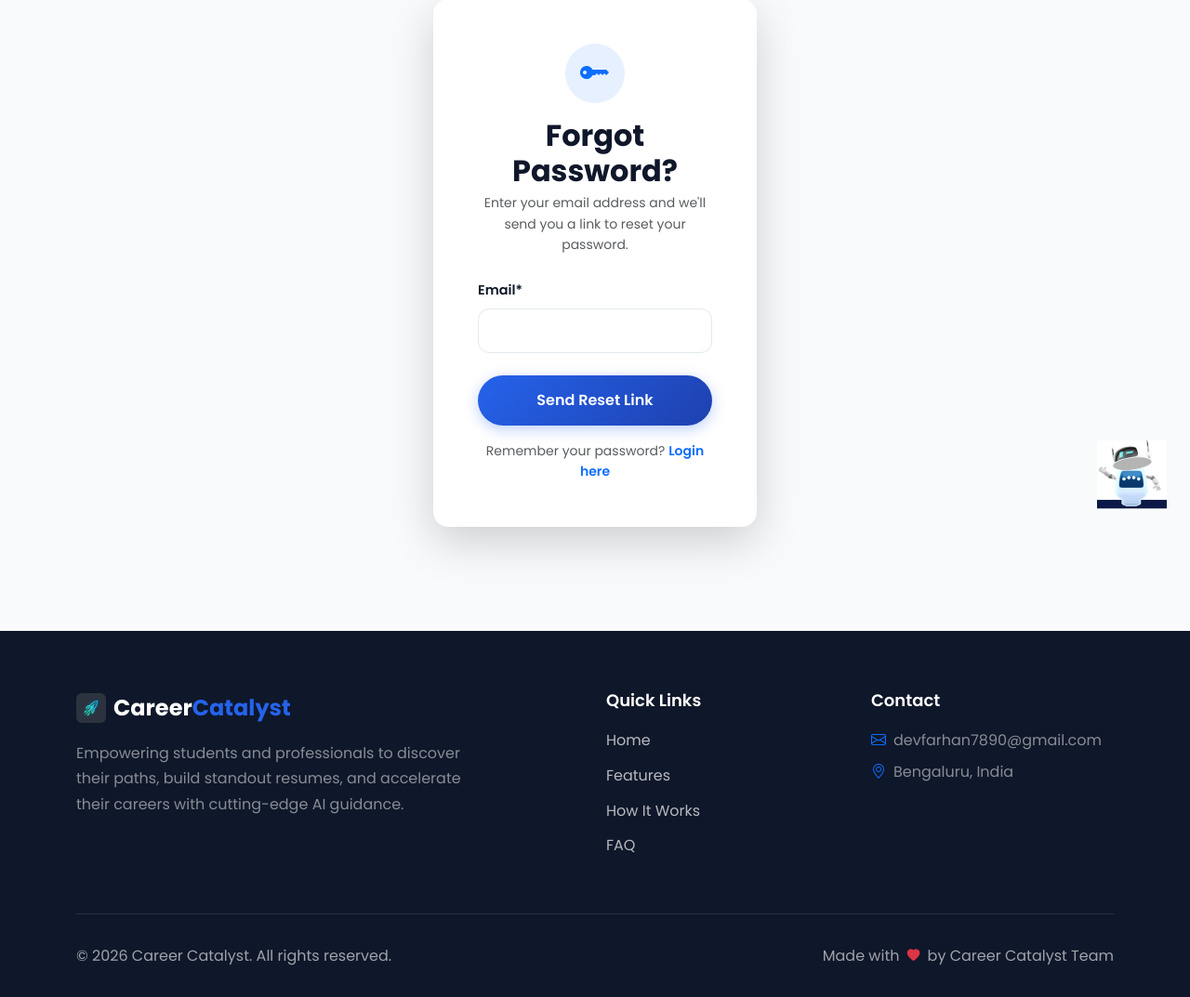
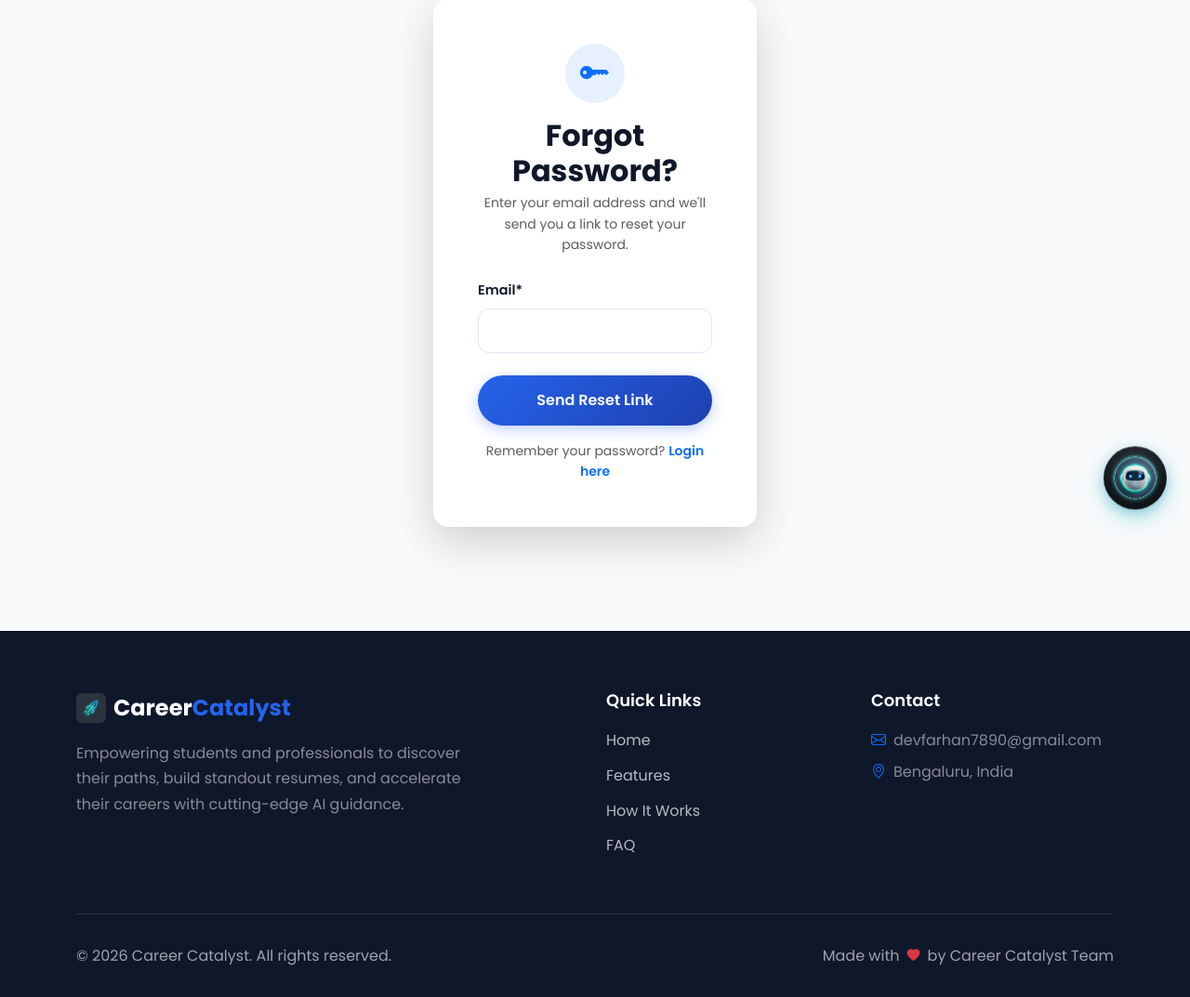
Before and after one commit to Syedfarhan078/Career-Catalyst-Django, a Django app: page /accounts/password_reset/ in a window 1280 px wide. Shown: the part 224-1297 px from the top of the page at 93% size. Run offline with Django 5.2, Linux system fonts and the light colour scheme; some libraries are stand-ins or nearby versions.

Commit message:
Update chatbot floating icon with modern 3D AI assistant avatar and glow effects

```diff
--- a/static/css/chatbot.css
+++ b/static/css/chatbot.css
@@ -34,24 +34,34 @@
     position: fixed;
     bottom: 25px;
     right: 25px;
-    width: 75px;
-    height: 75px;
+    width: 68px;
+    height: 68px;
     background: none;
     border: none;
     outline: none;
     cursor: pointer;
     z-index: 1050;
-    transition: transform 0.3s ease;
+    transition: transform 0.3s ease, filter 0.3s ease;
     animation: bot-float 3s ease-in-out infinite;
     padding: 0;
-    box-shadow: none;
+    border-radius: 50%;
+}
+
+#chatbot-launcher img {
+    width: 100%;
+    height: 100%;
+    object-fit: cover;
+    border-radius: 50%;
+    box-shadow: 0 8px 24px rgba(20, 184, 166, 0.35), 0 4px 12px rgba(37, 99, 235, 0.25);
+    transition: box-shadow 0.3s ease, transform 0.3s ease;
 }
 
 #chatbot-launcher:hover {
-    transform: scale(1.08);
+    transform: scale(1.1);
 }
 
 #chatbot-launcher:hover img {
+    box-shadow: 0 12px 30px rgba(20, 184, 166, 0.5), 0 6px 18px rgba(37, 99, 235, 0.35);
     animation: bot-wave 1.2s ease-in-out;
 }
 
--- a/templates/base.html
+++ b/templates/base.html
@@ -62,7 +62,7 @@
     <!-- Header -->
     <div class="chatbot-header d-flex justify-content-between align-items-center">
         <div class="d-flex align-items-center gap-2">
-            <i class="bi bi-robot text-white fs-5"></i>
+            <img src="{% static 'images/chatbot_robot.png' %}" alt="Bot" width="24" height="24" class="rounded-circle shadow-sm">
             <h6 class="mb-0 text-white">Career Assistant</h6>
         </div>
         <button class="btn btn-link text-white p-0 border-0" id="chatbot-close" aria-label="Close chat" style="font-size: 1.25rem;">
```
Also changed, not shown: static/images/chatbot_robot.png.
